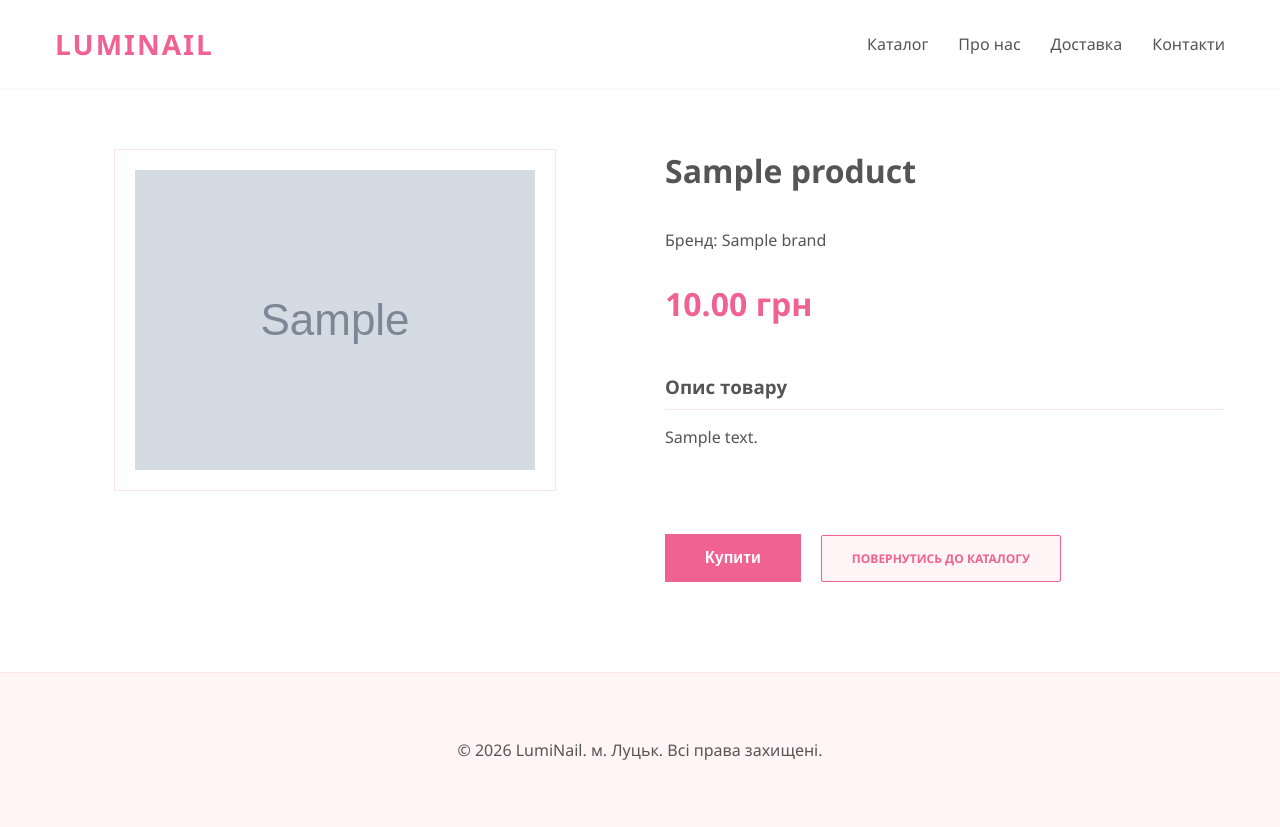
After one commit to anyapas05-beep/nails, a Django app: page /product/1/ in a window 1280 px wide. The commit adds this page. Run offline with Django 5.2, Linux system fonts and the light colour scheme; tables that the repository leaves empty hold one stand-in row (values such as "Sample post"); grey boxes marked "Sample" are stand-in pictures.

Commit message:
Лаба 6

```diff
--- a/nails/urls.py
+++ b/nails/urls.py
@@ -2,8 +2,13 @@ from django.urls import path
 from . import views
 
 urlpatterns = [
-    path('', views.catalog_view, name='catalog'), # Головна сторінка тепер каталог
+    path('', views.catalog_view, name='catalog'),
+    # Додайте цей рядок:
+    path('product/<int:pk>/', views.product_detail, name='product_detail'),
+
     path('about/', views.about_view, name='about'),
     path('shipping/', views.shipping_view, name='shipping'),
     path('contacts/', views.contacts_view, name='contacts'),
+    # Маршрут для категорій (якщо потрібно для Лаби 6)
+    path('category/<slug:slug>/', views.category_detail, name='category_detail'),
 ]
--- a/nails/views.py
+++ b/nails/views.py
@@ -1,5 +1,6 @@
-from django.shortcuts import render
-from .models import Category, Product, Brand
+# Додайте get_object_or_404 через кому після render
+from django.shortcuts import render, get_object_or_404
+from .models import Product, Category, Brand
 
 
 def catalog_view(request):
@@ -29,6 +30,24 @@ def catalog_view(request):
     return render(request, 'catalog.html', context)
 
 
+def category_detail(request, slug):
+    # Відображаємо товари лише відповідної категорії
+    category = get_object_or_404(Category, slug=slug)
+    products = Product.objects.filter(category=category)
+    brands = Brand.objects.all()
+
+    return render(request, 'category.html', {
+        'category': category,
+        'products': products,
+        'brands': brands
+    })
+
+
+def product_detail(request, pk):
+    # Отримуємо конкретний товар за його ID (pk)
+    product = get_object_or_404(Product, pk=pk)
+    return render(request, 'product_detail.html', {'product': product})
+
 def about_view(request):
     return render(request, 'about.html')
 
--- a/static/css/style.css
+++ b/static/css/style.css
@@ -471,3 +471,155 @@ footer {
     gap: 40px;
     align-items: start;
 }
+/* Сторінка одного товару */
+.product-page-container {
+    padding: 60px 15px;
+}
+
+.product-detail-layout {
+    display: grid;
+    grid-template-columns: 1fr 1fr; /* Поділ на дві рівні колонки */
+    gap: 50px;
+    align-items: start;
+}
+
+.product-main-img {
+    border: 1px solid var(--pastel-rose);
+    background-color: var(--white);
+    display: flex;
+    align-items: center;
+    justify-content: center;
+}
+
+.product-main-img img {
+    width: 100%;
+    height: auto;
+    display: block;
+}
+
+.product-info h1 {
+    margin-top: 0;
+    color: var(--text-main);
+}
+
+.product-info .price {
+    font-size: 32px;
+    margin: 20px 0;
+}
+
+.product-info .actions {
+    margin: 30px 0;
+}
+
+.btn-buy {
+    padding: 15px 50px; /* Робимо кнопку купити більшою на сторінці товару */
+}
+
+.description h3 {
+    border-bottom: 1px solid var(--pastel-rose);
+    padding-bottom: 10px;
+    margin-bottom: 15px;
+}
+.product-card {
+    position: relative; /* Необхідно для позиціонування overlay */
+    border: 1px solid var(--soft-pink);
+    padding: 20px;
+    text-align: center;
+    background: #fff;
+    transition: transform 0.2s ease, box-shadow 0.2s ease;
+    display: flex;
+    flex-direction: column;
+}
+
+.product-card:hover {
+    transform: translateY(-5px);
+    box-shadow: 0 5px 15px rgba(240, 98, 146, 0.1);
+}
+
+/* Шар посилання на всю картку */
+.card-link-overlay {
+    position: absolute;
+    top: 0;
+    left: 0;
+    width: 100%;
+    height: 100%;
+    z-index: 1; /* Нижче за кнопку */
+    text-decoration: none;
+}
+
+/* Контейнер для кнопки */
+.card-actions {
+    position: relative;
+    z-index: 2; /* Вище за посилання картки */
+    margin-top: auto; /* Притискає кнопку до низу картки */
+}
+
+.cart-btn {
+    cursor: pointer;
+    pointer-events: auto; /* Гарантує, що кнопка реагує на кліки */
+}
+
+/* Щоб картинка та текст не заважали кліку */
+.product-img-box, .product-title, .price {
+    pointer-events: none;
+}
+/* Зменшуємо фотографію на сторінці товару */
+.product-main-img {
+    max-width: 450px; /* Обмежуємо ширину блоку фото */
+    margin: 0 auto;
+    border: 1px solid var(--pastel-rose);
+    background-color: #fff;
+    padding: 20px;
+    display: flex;
+    align-items: center;
+    justify-content: center;
+}
+
+.detail-img {
+    max-width: 100%;
+    max-height: 400px; /* Обмежуємо висоту самого зображення */
+    object-fit: contain;
+}
+
+/* Контейнер для інформації */
+.product-info {
+    display: flex;
+    flex-direction: column;
+}
+
+.product-info .price {
+    font-size: 32px;
+    margin: 15px 0 30px 0;
+    color: var(--accent-pink);
+    font-weight: bold;
+}
+
+.description {
+    margin-bottom: 40px; /* Відступ перед кнопками */
+}
+
+/* Блок кнопок */
+.actions {
+    display: flex;
+    gap: 20px; /* Простір між "Купити" та "Назад" */
+    align-items: center;
+}
+
+.btn-buy {
+    padding: 15px 40px !important;
+    font-size: 16px;
+}
+
+.btn-back {
+    text-decoration: none;
+    display: inline-block;
+    padding: 14px 30px !important;
+    text-align: center;
+    background-color: var(--soft-pink) !important;
+    color: var(--accent-pink) !important;
+    border: 1px solid var(--accent-pink) !important;
+}
+
+.btn-back:hover {
+    background-color: var(--pastel-rose) !important;
+}
--- /dev/null
+++ b/templates/product_detail.html
@@ -0,0 +1,39 @@
+{% extends 'base.html' %}
+{% load static %}
+
+{% block content %}
+<div class="container product-page-container">
+    <div class="product-detail-layout">
+
+        <!-- Блок із фотографією (тепер зі зменшеним розміром) -->
+        <div class="product-main-img">
+            {% if product.image %}
+                <img src="{{ product.image.url }}" alt="{{ product.name }}" class="detail-img">
+            {% else %}
+                <div class="product-img-box">
+                    <span class="placeholder-text">LumiNail</span>
+                </div>
+            {% endif %}
+        </div>
+
+        <!-- Блок із інформацією -->
+        <div class="product-info">
+            <h1>{{ product.name }}</h1>
+            <p class="brand">Бренд: {{ product.brand.name }}</p>
+            <p class="price">{{ product.price }} грн</p>
+
+            <!-- Опис тепер над кнопкою -->
+            <div class="description">
+                <h3>Опис товару</h3>
+                <p>{{ product.description }}</p>
+            </div>
+
+            <!-- Кнопки дій -->
+            <div class="actions">
+                <button class="btn-pastel btn-buy">Купити</button>
+                <a href="{% url 'catalog' %}" class="btn-pastel-outline btn-back">Повернутись до каталогу</a>
+            </div>
+        </div>
+    </div>
+</div>
+{% endblock %}
```
Also changed, not shown: templates/catalog.html (+16 -7 lines).
